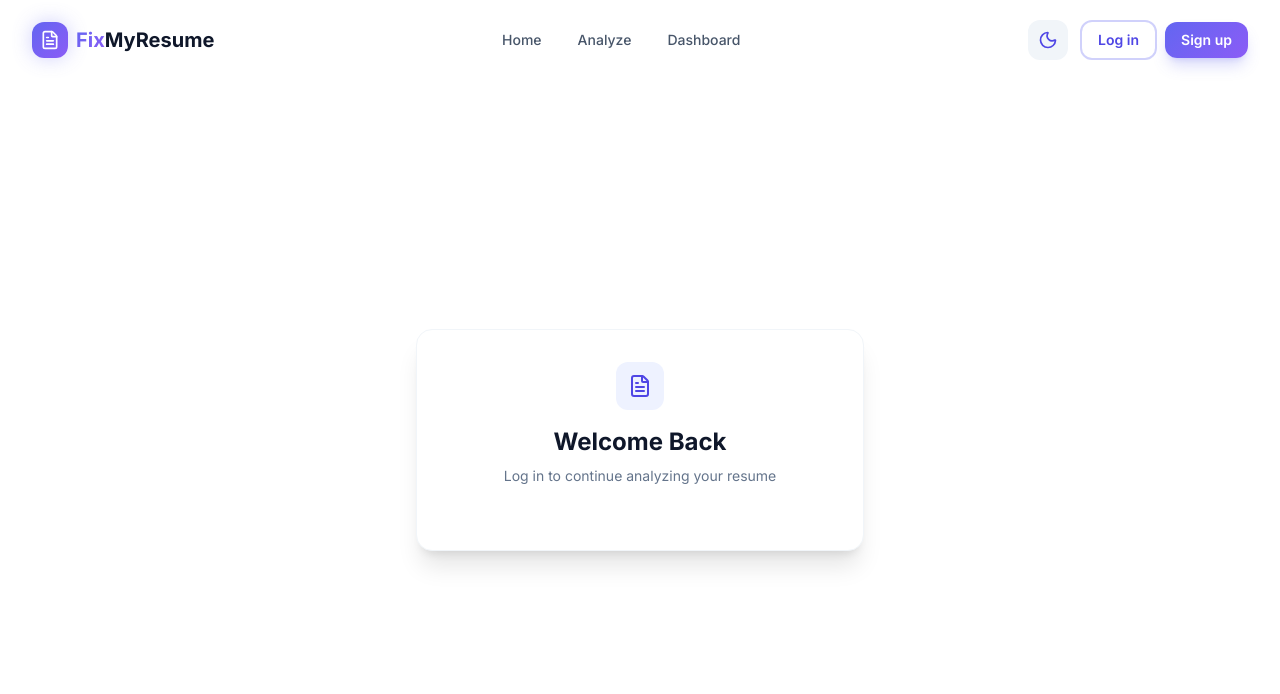
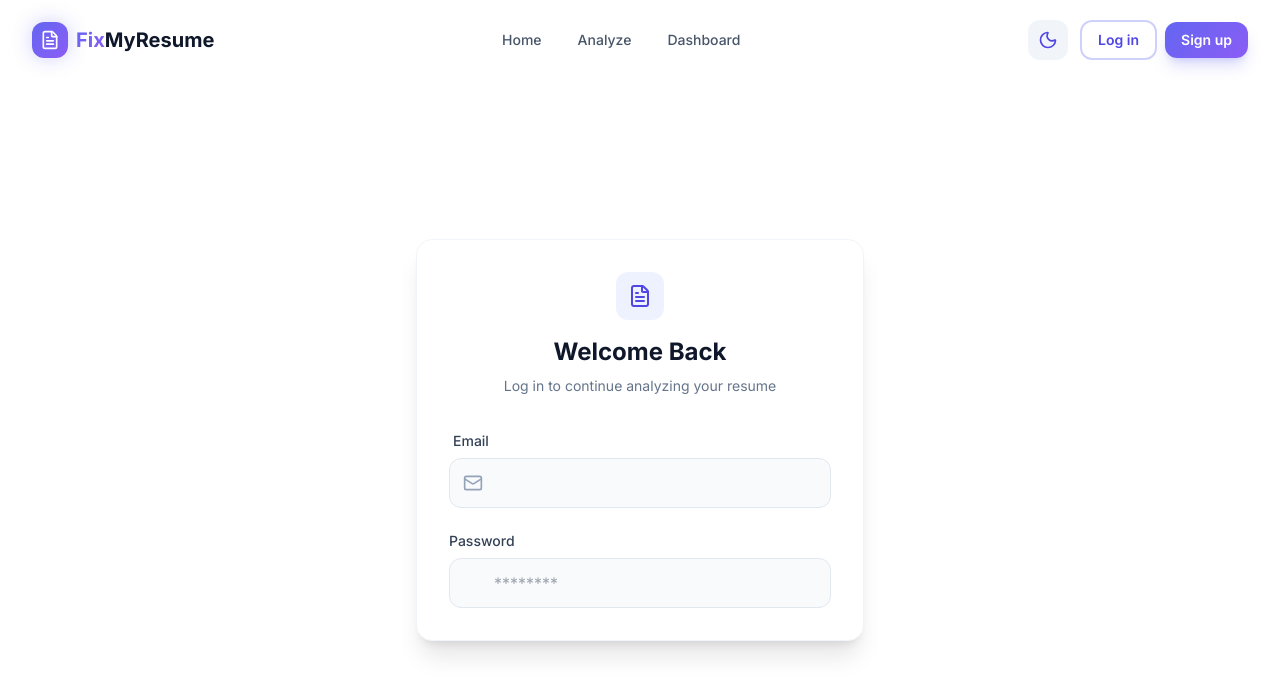
Before and after one commit to amaaan7/FixMyResume, a React (Vite) app in the folder frontend/: page /login in a window 1280 px wide. Shown: the top 694 px of the page. Built offline with nearby package versions, Linux system fonts and the light colour scheme.

Commit message:
password

```diff
--- a/frontend/src/pages/LoginPage.jsx
+++ b/frontend/src/pages/LoginPage.jsx
@@ -66,8 +66,43 @@ export default function LoginPage() {
                     </div>
                 )}
 
+                {/* The Form */}
+                <form onSubmit={handleSubmit} className="space-y-5">
+                    {/* Email */}
+                    <div className='space-y-1.5'>
+                        <label className="text-sm font-medium text-dark-700 dark:text-dark-300 ml-1">Email</label>
+                        <div className='relative'>
+                            <Mail className='absolute left-3.5 top-1/2 -translate-y-1/2 w-5 h-5 text-dark-400' />
+                            <input
+                                type="email"
+                                required
+                                className='w-full pl-11 pr-4 py-3 bg-dark-50 dark:bg-dark-900 border border-dark-200 dark:border-dark-700 rounded-xl text-dark-900 dark:text-white focus:ring-2 focus:ring-primary-500 focus:border-transparent transition-all outline-none'
+                                value={email}
+                                onChangeCapture={(e) => setEmail(e.target.value)}
+                            />
+                        </div>
+                    </div>
+
+                    {/* Password */}
+                    <div className='space-y-1.5'>
+                        <label className='text-sm font-medium text-dark-700 dark:text-dark-300 m1-1'>Password</label>
+                        <div className='relative'>
+                            <lock className='absolute left-3.5 top-1/2 -translate-y-1/2 w-5 h-5 text-dark-400' />
+                            <input
+                                type="password"
+                                required
+                                className='w-full pl-11 pr-4 py-3 bg-dark-50 dark:bg-dark-900 border border-dark-200 dark:border-dark-700 rounded-xl text-dark-900 dark:text-white focus:ring-2
+                                focus:ring-primary-500 focus:border-transparent tansition-all outline-none'
+                                placeholder='********'
+                                value={password}
+                                onChange={(e) => setPassword(e.target.value)}
+                            />
+                        </div>
+                    </div>
+
+                </form>
+
             </div>
-
         </div>
     )
 
```
